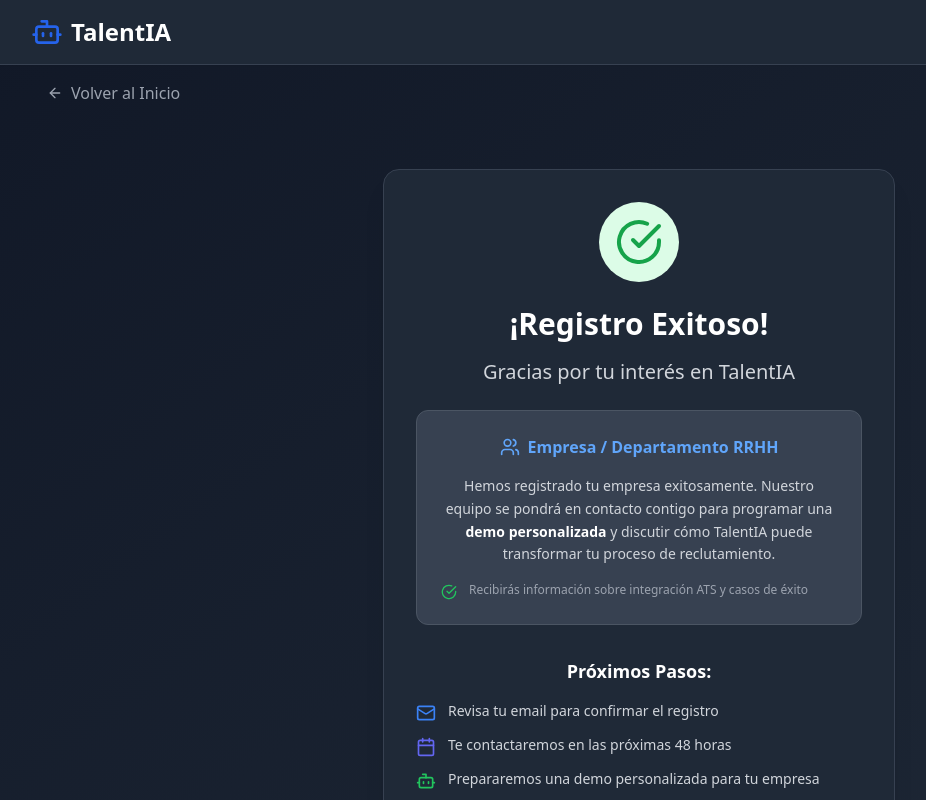
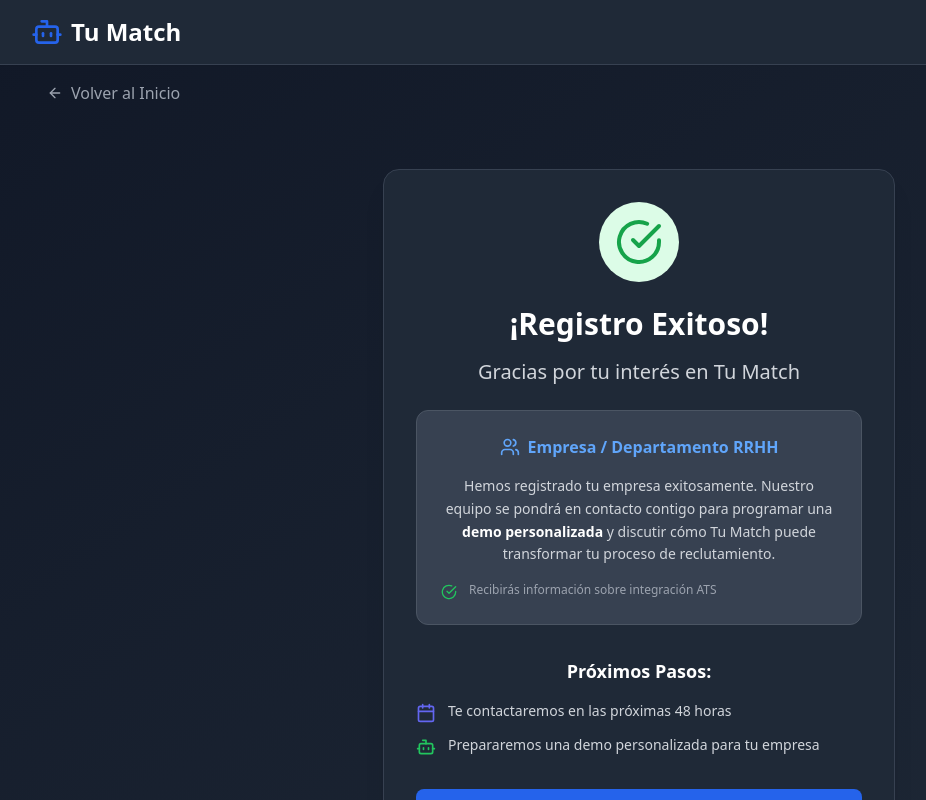
Before and after one commit to danramirez11/talent-IA, a React (Vite) app: page /gracias in a window 1280 px wide. Shown: the top 800 px of the page, without its empty margins (1-927 px from the left). Built offline with nearby package versions, Linux system fonts and the light colour scheme.

Commit message:
Updated ThankYou.tsx

```diff
--- a/src/components/ThankYou.tsx
+++ b/src/components/ThankYou.tsx
@@ -15,7 +15,7 @@ const ThankYou = () => {
           <div className="flex justify-between items-center py-4">
             <div className="flex items-center space-x-2" onClick={() => navigate('/')}>
               <Bot className="h-8 w-8 text-blue-600" />
-              <span className="text-2xl font-bold text-white">TalentIA</span>
+              <span className="text-2xl font-bold text-white">Tu Match</span>
             </div>
           </div>
         </div>
@@ -43,7 +43,7 @@ const ThankYou = () => {
             </h1>
 
             <p className="text-xl text-gray-300 mb-6">
-              Gracias por tu interés en TalentIA
+              Gracias por tu interés en Tu Match
             </p>
 
             {/* Personalized Message */}
@@ -57,12 +57,12 @@ const ThankYou = () => {
                   <p className="text-gray-300 text-sm leading-relaxed">
                     Hemos registrado tu empresa exitosamente. Nuestro equipo se pondrá en contacto contigo
                     para programar una <strong className="text-white">demo personalizada</strong> y discutir
-                    cómo TalentIA puede transformar tu proceso de reclutamiento.
+                    cómo Tu Match puede transformar tu proceso de reclutamiento.
                   </p>
                   <div className="flex items-start space-x-3 mt-4">
                     <CheckCircle className="h-4 w-4 text-green-500 mt-0.5 flex-shrink-0" />
                     <p className="text-gray-400 text-xs">
-                      Recibirás información sobre integración ATS y casos de éxito
+                      Recibirás información sobre integración ATS
                     </p>
                   </div>
                 </div>
@@ -91,12 +91,7 @@ const ThankYou = () => {
             <div className="space-y-4 mb-8">
               <h3 className="text-lg font-semibold text-white">Próximos Pasos:</h3>
               <div className="space-y-3">
-                <div className="flex items-start space-x-3">
-                  <Mail className="h-5 w-5 text-blue-500 mt-0.5 flex-shrink-0" />
-                  <p className="text-gray-300 text-sm text-left">
-                    Revisa tu email para confirmar el registro
-                  </p>
-                </div>
+
                 <div className="flex items-start space-x-3">
                   <Calendar className="h-5 w-5 text-indigo-500 mt-0.5 flex-shrink-0" />
                   <p className="text-gray-300 text-sm text-left">
@@ -124,9 +119,6 @@ const ThankYou = () => {
                 Volver al Inicio
               </button>
 
-              <p className="text-xs text-gray-500">
-                ¿Tienes preguntas? Contáctanos en info@talentia.com
-              </p>
             </div>
           </div>
         </div>
```
